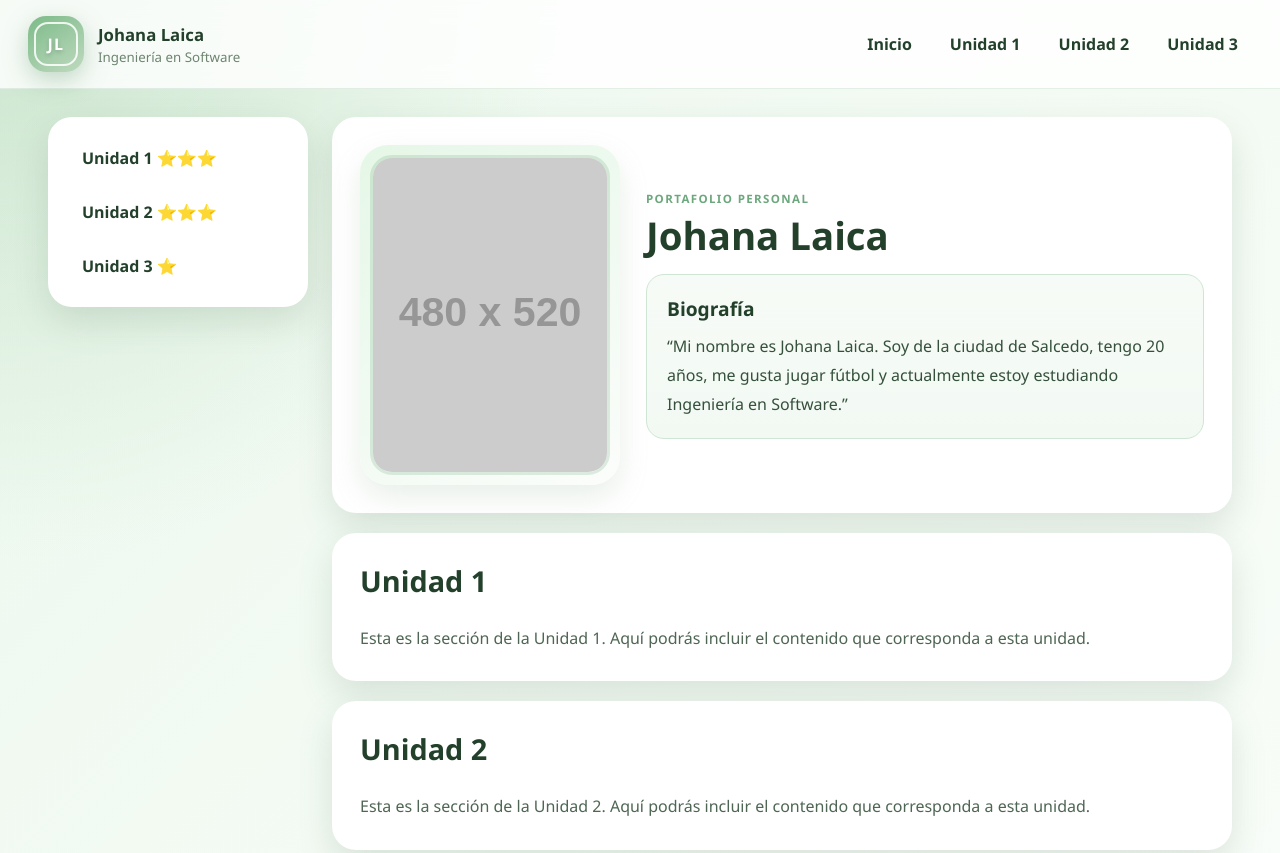
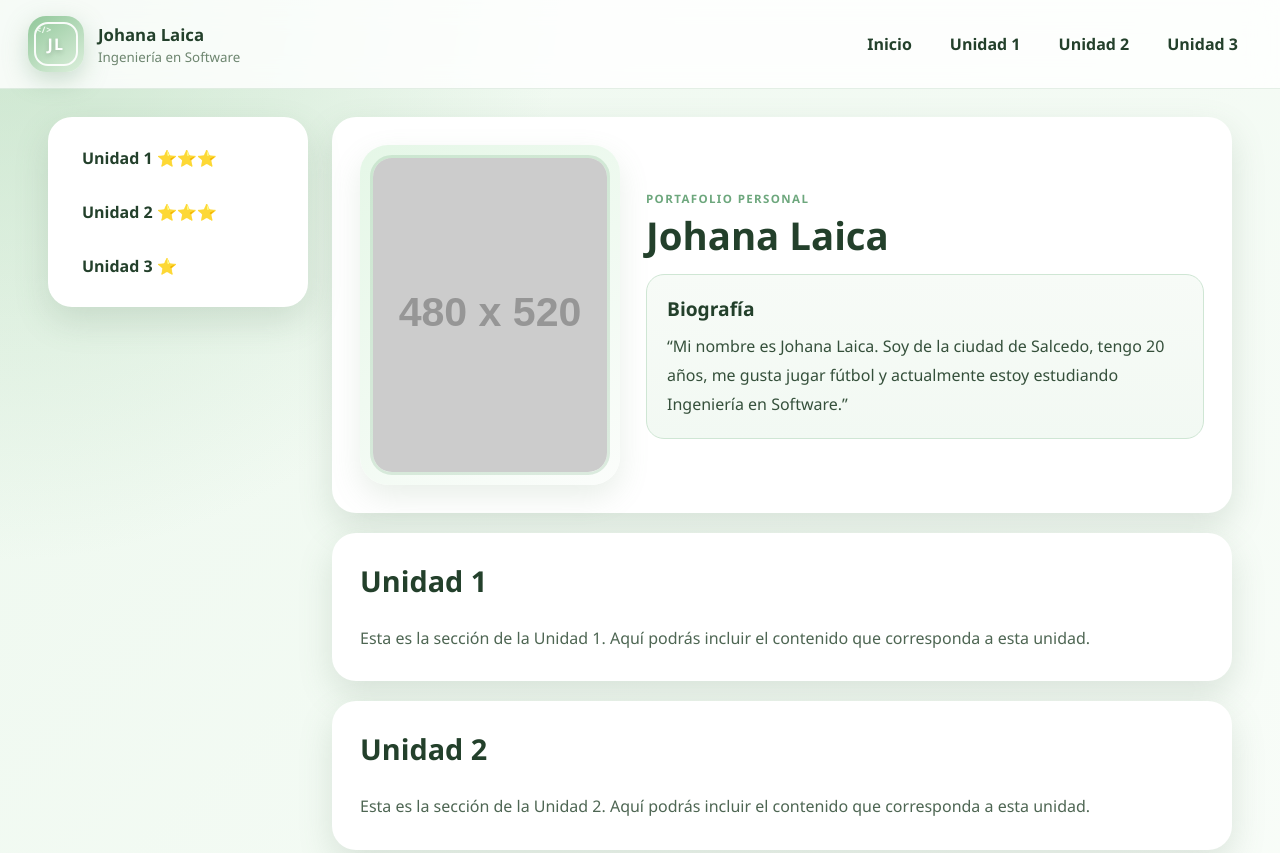
Before and after one commit to johana212/Proyecto-, a plain HTML site: page index.html in a window 1280 px wide. Shown: the top 853 px of the page. Drawn offline with Linux system fonts and the light colour scheme; placeholder pictures from the web are drawn by us.

Commit message:
Proyecto

```diff
--- a/index.html
+++ b/index.html
@@ -11,6 +11,7 @@
       <div class="logo-wrap">
         <div class="brand-badge" aria-label="Logo creativo de Johana Laica">
           <span class="brand-ring"></span>
+          <span class="brand-code">&lt;/&gt;</span>
           <span class="brand-monogram">JL</span>
         </div>
         <div>
--- a/style.css
+++ b/style.css
@@ -53,25 +53,35 @@ body {
   border-radius: 18px;
   display: grid;
   place-items: center;
-  background: linear-gradient(145deg, #7cba88, #bfdabf);
-  box-shadow: 0 8px 24px rgba(92, 145, 104, 0.35);
+  background: linear-gradient(145deg, #91c79a, #dcefdc);
+  box-shadow: 0 8px 24px rgba(110, 159, 122, 0.34);
   overflow: hidden;
 }
 
 .brand-ring {
   position: absolute;
   inset: 6px;
-  border: 2px solid rgba(255, 255, 255, 0.85);
+  border: 2px solid rgba(255, 255, 255, 0.92);
   border-radius: 14px;
+}
+
+.brand-code {
+  position: absolute;
+  top: 7px;
+  left: 8px;
+  font-size: 0.56rem;
+  font-weight: 800;
+  color: #effaf0;
+  letter-spacing: 0.08em;
 }
 
 .brand-monogram {
   position: relative;
   z-index: 1;
-  font-weight: 800;
+  font-weight: 900;
   letter-spacing: 0.08em;
-  color: white;
-  text-shadow: 0 2px 4px rgba(0, 0, 0, 0.18);
+  color: #ffffff;
+  text-shadow: 0 2px 5px rgba(0, 0, 0, 0.18);
 }
 
 .logo-text {
```
